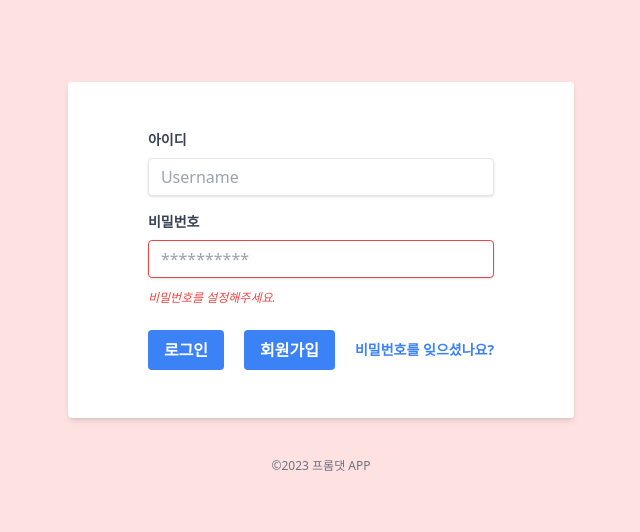
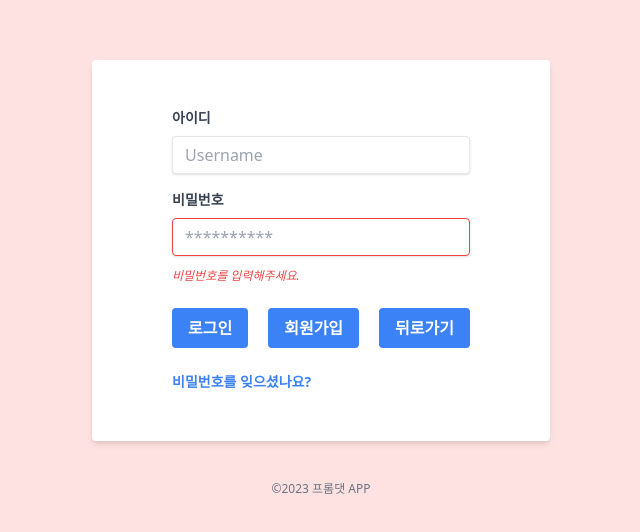
Before and after one commit to Baekshook/MIS, a React (Create React App) app: page /login in a window 1280 px wide. Shown: the part 122-654 px from the top of the page, without its empty margins (319-959 px from the left). Built offline with nearby package versions, Linux system fonts and the light colour scheme.

Commit message:
1215 first

```diff
--- a/src/pages/Login.jsx
+++ b/src/pages/Login.jsx
@@ -32,15 +32,17 @@ export default function Login() {
             type="password"
             placeholder="**********"
           />
-          <p class="text-red-500 text-xs italic">비밀번호를 설정해주세요.</p>
+          <p class="text-red-500 text-xs italic">비밀번호를 입력해주세요.</p>
         </div>
         <div class="flex items-center justify-between">
+          <Link>
             <button
               class="bg-blue-500 hover:bg-blue-700 text-white font-bold py-2 px-4 rounded focus:outline-none focus:shadow-outline"
               type="button"
             >
               로그인
             </button>
+          </Link>
           <Link to={"/signup"}>
             <button
               class="bg-blue-500 ml-5 hover:bg-blue-700 text-white font-bold py-2 px-4 rounded focus:outline-none focus:shadow-outline"
@@ -49,8 +51,18 @@ export default function Login() {
               회원가입
             </button>
           </Link>
+          <Link to={"/"}>
+            <button
+              class="bg-blue-500 ml-5 hover:bg-blue-700 text-white font-bold py-2 px-4 rounded focus:outline-none focus:shadow-outline"
+              type="button"
+            >
+              뒤로가기
+            </button>
+          </Link>
+        </div>
+        <div>
           <a
-            class="inline-block align-baseline font-bold text-sm text-blue-500 hover:text-blue-800 ml-5"
+            class="inline-block align-baseline font-bold text-sm text-blue-500 hover:text-blue-800 mt-6"
             href="11"
           >
             비밀번호를 잊으셨나요?
--- a/src/pages/Signup.jsx
+++ b/src/pages/Signup.jsx
@@ -1,4 +1,5 @@
 import React from 'react'
+import { Link } from 'react-router-dom';
 
 export default function Signup() {
   return (
@@ -16,7 +17,7 @@ export default function Signup() {
               class="appearance-none block w-full bg-gray-200 text-gray-700 border rounded py-3 px-4 mb-3 leading-tight focus:outline-none focus:bg-white"
               id="grid-first-name"
               type="text"
-              placeholder="Jane"
+              placeholder="홍길동"
             />
           </div>
           <div class="w-full md:w-1/2 px-3">
@@ -30,7 +31,7 @@ export default function Signup() {
               class="appearance-none block w-full bg-gray-200 text-gray-700 border border-gray-200 rounded py-3 px-4 leading-tight focus:outline-none focus:bg-white focus:border-gray-500"
               id="grid-last-name"
               type="text"
-              placeholder="Doe"
+              placeholder="아이디를 입력해주세요."
             />
           </div>
         </div>
@@ -123,6 +124,14 @@ export default function Signup() {
               placeholder="example@gmail.com"
             />
           </div>
+          <Link to={"/login"}>
+            <button
+              class="bg-blue-500 ml-3 mt-8 hover:bg-blue-700 text-white font-bold py-2 px-4 rounded focus:outline-none focus:shadow-outline"
+              type="button"
+            >
+              회원가입
+            </button>
+          </Link>
         </div>
       </form>
     </div>
```
Lines whose indentation alone changed are shown as unchanged.
